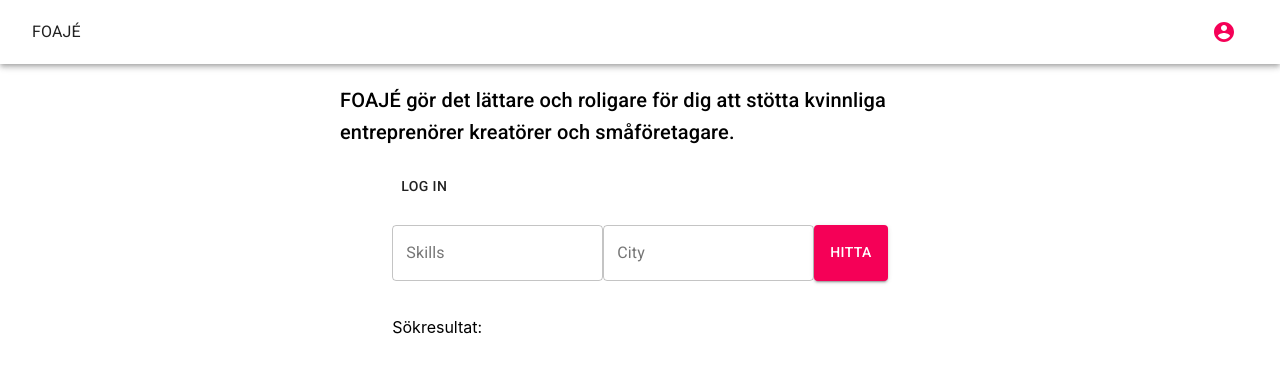
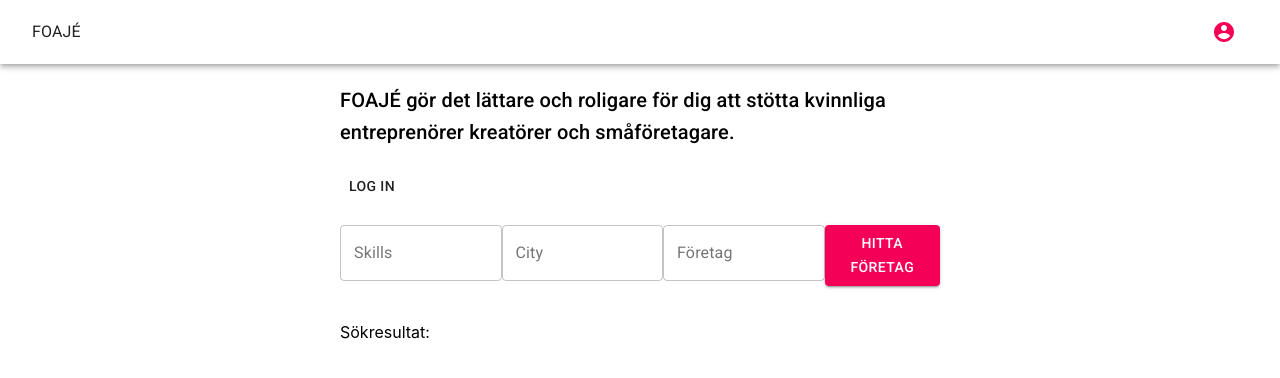
Before and after one commit to Ajliin/final-project, a React (Create React App) app in the folder frontend/: page / in a window 1280 px wide. Shown: the top 378 px of the page. Built offline with nearby package versions, Linux system fonts and the light colour scheme; the HTML template or start-up script is replaced by a standard one.

Commit message:
build: backend, added variable location on search GET, frontend: added in search function on landingpage

```diff
--- a/frontend/src/index.css
+++ b/frontend/src/index.css
@@ -46,6 +46,15 @@ code {
   padding: 20px 0;
 }
 
+.search-card-container {
+  display: flex;
+  justify-content: space-around;
+  align-items: space-around;
+  max-width: 600px;
+  margin: 0 auto;
+  padding: 20px 0;
+}
+
 .category-container {
   display: flex;
   justify-content: space-around;
--- a/frontend/src/pages/LandingPage.js
+++ b/frontend/src/pages/LandingPage.js
@@ -12,7 +12,8 @@ import companies from '../reducers/companies'
 import user from '../reducers/user'
 
 const LandingPage = () => {
-  //const [user, setUser] = useState('')
+  const [searchCompany, setSearchCompany] = useState('')
+  const [searchLocation, setSearchLocation] = useState('')
 
   const { firstname } = useSelector((store) => store.user)
 
@@ -25,11 +26,27 @@ const LandingPage = () => {
     navigate('/login')
   }
 
-  const getData = () => {
-    fetch(TEST_API('allcompanies'))
+  // const getData = () => {
+  //   fetch(TEST_API('allcompanies'))
+  //     .then((res) => res.json())
+  //     .then((data) => {
+  //       // setUser(data.response[0].companyName)
+  //       dispatch(companies.actions.setCompanies(data.response))
+  //     })
+  // }
+
+  const getCompanyData = (event) => {
+    event.preventDefault()
+
+    fetch(
+      TEST_API(
+        `result-companies?companyName=${searchCompany}&&location=${searchLocation}`,
+      ),
+    )
       .then((res) => res.json())
       .then((data) => {
-        // setUser(data.response[0].companyName)
+        console.log(data)
+        //setUser(data.response[0].companyName)
         dispatch(companies.actions.setCompanies(data.response))
       })
   }
@@ -54,10 +71,31 @@ const LandingPage = () => {
 
         <div className="search-container">
           <TextField id="skills" label="Skills" variant="outlined" />
-          <TextField id="city" label="City" variant="outlined" />
-          <Button color="secondary" variant="contained" onClick={getData}>
-            Hitta
+          <TextField
+            id="city"
+            label="City"
+            variant="outlined"
+            value={searchLocation}
+            onChange={(event) => setSearchLocation(event.target.value)}
+          />
+          <TextField
+            id="companyName"
+            label="Företag"
+            variant="outlined"
+            value={searchCompany}
+            onChange={(event) => setSearchCompany(event.target.value)}
+          />
+          <Button
+            type="submit"
+            color="secondary"
+            variant="contained"
+            onClick={getCompanyData}
+          >
+            Hitta företag
           </Button>
+          {/* <Button color="secondary" variant="contained" onClick={getData}>
+            Hitta alla
+          </Button> */}
         </div>
         <div></div>
         {/* <div className="category-container">
@@ -66,7 +104,11 @@ const LandingPage = () => {
         <div>
           <p>Sökresultat:</p>
           {allCompanies?.companies?.map((company) => (
-            <p key={company._id}>{company.companyName}</p>
+            <div className="search-card-container" key={company._id}>
+              <p>{company.companyName}</p>
+              <p>{company.location}</p>
+              <p>{company.genderRatio}</p>
+            </div>
           ))}
         </div>
       </div>
```
Also changed, not shown: 1 other file (tests, documents, lock files or other folders).
